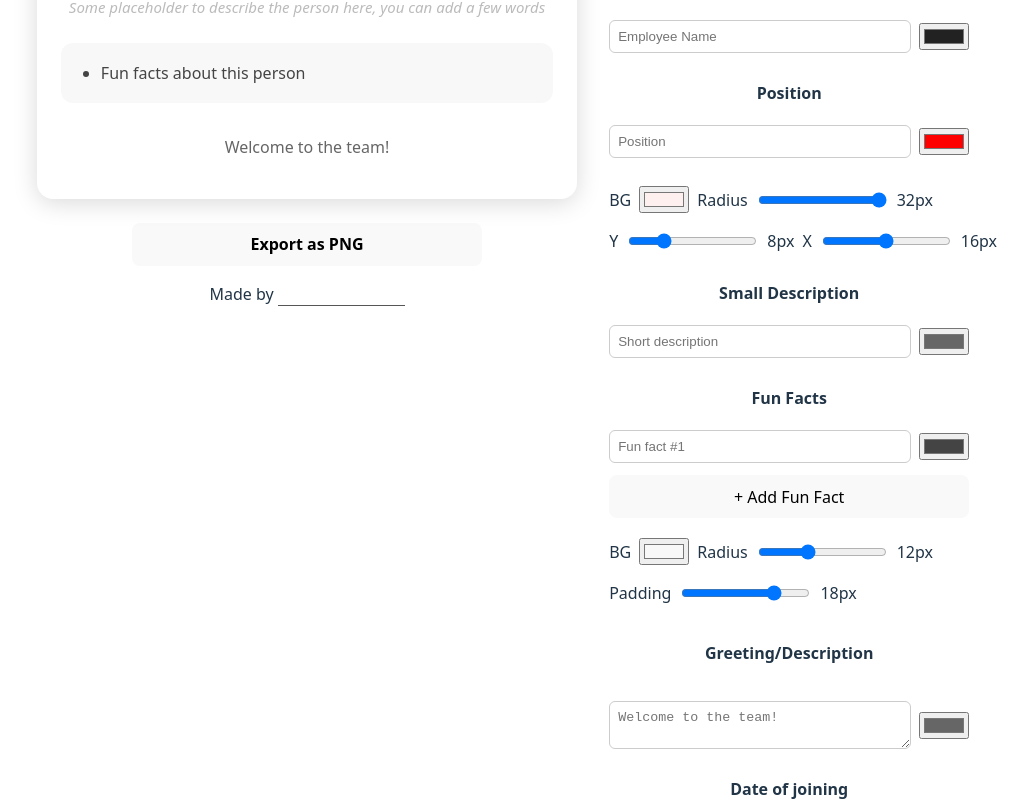
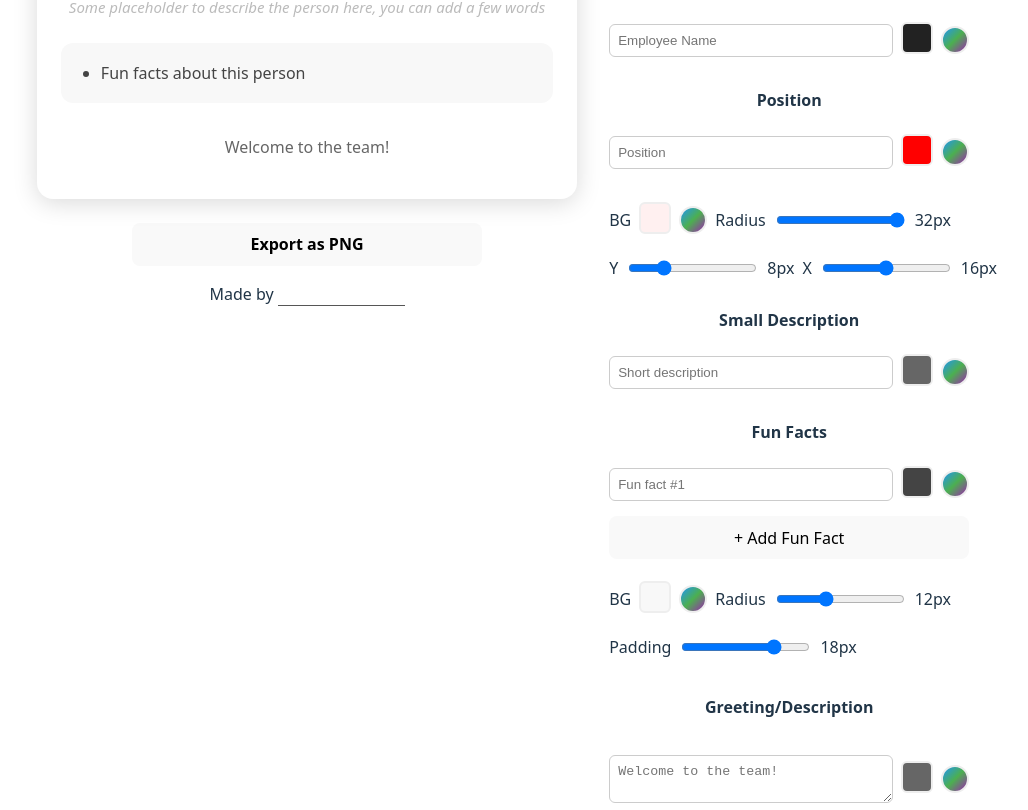
Before and after one commit to german23405/employee-card-generator, a React (Vite) app: page / in a window 1280 px wide. Shown: the part 550-1360 px from the top of the page, without its empty margins (137-1165 px from the left). Built offline with nearby package versions, Linux system fonts and the light colour scheme.

Commit message:
fix: robust color picker popup with react-colorful, closes only on outside click

```diff
--- a/src/components/Controls.jsx
+++ b/src/components/Controls.jsx
@@ -1,4 +1,6 @@
-import React, { useRef } from "react";
+import React, { useRef, useState, useEffect } from "react";
+import ReactDOM from "react-dom";
+import { HexColorPicker } from "react-colorful";
 
 export default function Controls({ cardData, setCardData, settings, setSettings, employeeName, onEmployeeNameChange, position, onPositionChange, dateOfJoining, onDateOfJoiningChange }) {
   const fileInputRef = useRef();
@@ -36,6 +38,221 @@ export default function Controls({ cardData, setCardData, settings, setSettings,
       return { ...prev, funFacts: newFacts };
     });
   };
+
+  const [activeColorInput, setActiveColorInput] = useState(null);
+
+  // Helper to render color input with pinned colors
+  function ColorInputWithPinned({ value, onChange, id, title }) {
+    const inputRef = useRef();
+    const popupRef = useRef();
+    const colorButtonRef = useRef();
+    // const colorPickerRef = useRef(); // not needed for react-colorful
+    const [popupPos, setPopupPos] = useState(null);
+    const [hovered, setHovered] = useState(""); // "picker" or ""
+    const [colorInputActive, setColorInputActive] = useState(false);
+    const [showColorful, setShowColorful] = useState(false);
+    const [colorfulPos, setColorfulPos] = useState(null);
+    const colorfulPopupRef = useRef();
+    const [justOpened, setJustOpened] = useState(false);
+
+    // Only for pinned colors popup
+    useEffect(() => {
+      if (activeColorInput === id && inputRef.current) {
+        const rect = inputRef.current.getBoundingClientRect();
+        setPopupPos({
+          top: rect.bottom + window.scrollY + 4,
+          left: rect.left + window.scrollX,
+        });
+      }
+    }, [activeColorInput, id]);
+
+    // For react-colorful popup
+    useEffect(() => {
+      if (showColorful && colorButtonRef.current) {
+        const rect = colorButtonRef.current.getBoundingClientRect();
+        setColorfulPos({
+          top: rect.bottom + window.scrollY + 4,
+          left: rect.left + window.scrollX,
+        });
+        setJustOpened(true);
+        setTimeout(() => setJustOpened(false), 200);
+      }
+    }, [showColorful]);
+
+    useEffect(() => {
+      function handleClick(e) {
+        if (justOpened) return;
+        // For pinned colors popup
+        if (
+          activeColorInput === id &&
+          inputRef.current &&
+          popupRef.current &&
+          !inputRef.current.contains(e.target) &&
+          !popupRef.current.contains(e.target) &&
+          !colorInputActive // Only close if not interacting with color input
+        ) {
+          setActiveColorInput(null);
+        }
+        // For react-colorful popup
+        if (
+          showColorful &&
+          colorButtonRef.current &&
+          colorfulPopupRef.current &&
+          !colorButtonRef.current.contains(e.target) &&
+          !colorfulPopupRef.current.contains(e.target)
+        ) {
+          setShowColorful(false);
+        }
+      }
+      document.addEventListener("mousedown", handleClick);
+      return () => document.removeEventListener("mousedown", handleClick);
+    }, [activeColorInput, id, colorInputActive, showColorful, justOpened]);
+
+    // Handler for gradient button (react-colorful popup)
+    const handleGradientClick = () => {
+      setShowColorful(true);
+    };
+
+    return (
+      <div style={{ position: "relative", display: "inline-flex", alignItems: "center", gap: 8 }}>
+        {/* Color swatch input (only opens pinned popup) */}
+        <div>
+          <div
+            ref={inputRef}
+            tabIndex={0}
+            style={{
+              width: 28,
+              height: 28,
+              borderRadius: 6,
+              border: "2px solid #eee",
+              background: value,
+              cursor: "pointer",
+              display: "inline-block",
+              marginTop: 2,
+            }}
+            onClick={() => setActiveColorInput(id)}
+            aria-label={title}
+            role="button"
+          />
+          {activeColorInput === id && popupPos && ReactDOM.createPortal(
+            <div
+              ref={popupRef}
+              style={{
+                position: "absolute",
+                top: popupPos.top,
+                left: popupPos.left,
+                zIndex: 9999,
+                background: "#fff",
+                border: "1px solid #eee",
+                borderRadius: 8,
+                boxShadow: "0 2px 12px rgba(0,0,0,0.12)",
+                padding: 8,
+                display: "flex",
+                gap: 8,
+                alignItems: "center",
+              }}
+            >
+              <span style={{ fontWeight: 500, marginRight: 8, color: '#111' }}>Pinned colors:</span>
+              {PINNED_COLORS.map((color) => (
+                <button
+                  key={color}
+                  type="button"
+                  onClick={() => {
+                    onChange({ target: { value: color } });
+                    setActiveColorInput(null);
+                  }}
+                  style={{
+                    width: 24,
+                    height: 24,
+                    borderRadius: 6,
+                    border: "2px solid #eee",
+                    background: color,
+                    cursor: "pointer",
+                    outline: "none",
+                    padding: 0,
+                  }}
+                  aria-label={`Select pinned color ${color}`}
+                />
+              ))}
+            </div>,
+            document.body
+          )}
+        </div>
+        {/* Gradient button for react-colorful color picker (completely independent) */}
+        <div
+          style={{ position: "relative" }}
+          onMouseEnter={() => setHovered("picker")}
+          onMouseLeave={() => setHovered("")}
+        >
+          <button
+            ref={colorButtonRef}
+            type="button"
+            onClick={handleGradientClick}
+            style={{
+              width: 28,
+              height: 28,
+              borderRadius: "50%",
+              border: "2px solid #eee",
+              background: "linear-gradient(135deg, #2196f3 0%, #4caf50 50%, #9c27b0 100%)",
+              display: "flex",
+              alignItems: "center",
+              justifyContent: "center",
+              cursor: "pointer",
+              padding: 0,
+              position: "relative",
+            }}
+            aria-label="All colors"
+          />
+          {hovered === "picker" && (
+            <div style={{
+              position: "absolute",
+              top: -32,
+              left: "50%",
+              transform: "translateX(-50%)",
+              background: "#222",
+              color: "#fff",
+              padding: "2px 10px",
+              borderRadius: 6,
+              fontSize: 13,
+              whiteSpace: "nowrap",
+              zIndex: 10000,
+            }}>
+              All colors
+            </div>
+          )}
+          {showColorful && colorfulPos && ReactDOM.createPortal(
+            <div
+              className="colorful-popup"
+              ref={colorfulPopupRef}
+              style={{
+                position: "absolute",
+                top: colorfulPos.top,
+                left: colorfulPos.left,
+                zIndex: 10000,
+                background: "#fff",
+                border: "1px solid #eee",
+                borderRadius: 8,
+                boxShadow: "0 2px 12px rgba(0,0,0,0.12)",
+                padding: 12,
+              }}
+            >
+              <HexColorPicker color={value} onChange={c => onChange({ target: { value: c } })} className="react-colorful" />
+              <input
+                type="text"
+                value={value}
+                onChange={e => onChange({ target: { value: e.target.value } })}
+                style={{ marginTop: 8, width: 100, padding: 4, borderRadius: 4, border: '1px solid #ccc' }}
+                placeholder="#RRGGBB"
+                onClick={e => e.stopPropagation()}
+                onMouseDown={e => e.stopPropagation()}
+              />
+            </div>,
+            document.body
+          )}
+        </div>
+      </div>
+    );
+  }
 
   return (
     <div style={{ minWidth: 320, maxWidth: 360, display: "flex", flexDirection: "column", gap: 20 }}>
@@ -190,10 +407,10 @@ export default function Controls({ cardData, setCardData, settings, setSettings,
           placeholder="Employee Name"
           style={{ flex: 1, padding: 8, borderRadius: 6, border: "1px solid #ccc" }}
         />
-        <input
-          type="color"
+        <ColorInputWithPinned
           value={settings.fontColorName}
           onChange={e => setSettings(prev => ({ ...prev, fontColorName: e.target.value }))}
+          id="fontColorName"
           title="Name color"
         />
       </div>
@@ -207,10 +424,10 @@ export default function Controls({ cardData, setCardData, settings, setSettings,
           placeholder="Position"
           style={{ flex: 1, padding: 8, borderRadius: 6, border: "1px solid #ccc" }}
         />
-        <input
-          type="color"
+        <ColorInputWithPinned
           value={settings.fontColorPosition}
           onChange={e => setSettings(prev => ({ ...prev, fontColorPosition: e.target.value }))}
+          id="fontColorPosition"
           title="Position color"
         />
       </div>
@@ -219,10 +436,11 @@ export default function Controls({ cardData, setCardData, settings, setSettings,
       <div style={{ display: "flex", gap: 16, marginBottom: 8, flexDirection: "column" }}>
         <div style={{ flex: 1, display: "flex", alignItems: "center", gap: 8 }}>
           <label>BG</label>
-          <input
-            type="color"
+          <ColorInputWithPinned
             value={settings.positionBgColor}
             onChange={e => setSettings(prev => ({ ...prev, positionBgColor: e.target.value }))}
+            id="positionBgColor"
+            title="Position background color"
           />
           <label>Radius</label>
           <input
@@ -265,10 +483,10 @@ export default function Controls({ cardData, setCardData, settings, setSettings,
           placeholder="Short description"
           style={{ flex: 1, padding: 8, borderRadius: 6, border: "1px solid #ccc" }}
         />
-        <input
-          type="color"
+        <ColorInputWithPinned
           value={settings.fontColorSmallDescription}
           onChange={e => setSettings(prev => ({ ...prev, fontColorSmallDescription: e.target.value }))}
+          id="fontColorSmallDescription"
           title="Small description color"
         />
       </div>
@@ -290,10 +508,10 @@ export default function Controls({ cardData, setCardData, settings, setSettings,
               </button>
             )}
             {idx === 0 && (
-              <input
-                type="color"
+              <ColorInputWithPinned
                 value={settings.fontColorFunFacts}
                 onChange={e => setSettings(prev => ({ ...prev, fontColorFunFacts: e.target.value }))}
+                id="fontColorFunFacts"
                 title="Fun facts color"
               />
             )}
@@ -308,10 +526,11 @@ export default function Controls({ cardData, setCardData, settings, setSettings,
       <div style={{ display: "flex", gap: 16, marginBottom: 16, flexDirection: "column" }}>
         <div style={{ flex: 1, display: "flex", alignItems: "center", gap: 8 }}>
           <label>BG</label>
-          <input
-            type="color"
+          <ColorInputWithPinned
             value={settings.funFactsBgColor}
             onChange={e => setSettings(prev => ({ ...prev, funFactsBgColor: e.target.value }))}
+            id="funFactsBgColor"
+            title="Fun facts background color"
           />
           <label>Radius</label>
           <input
@@ -345,10 +564,10 @@ export default function Controls({ cardData, setCardData, settings, setSettings,
           rows={2}
           style={{ flex: 1, padding: 8, borderRadius: 6, border: "1px solid #ccc" }}
         />
-        <input
-          type="color"
+        <ColorInputWithPinned
           value={settings.fontColorGreeting}
           onChange={e => setSettings(prev => ({ ...prev, fontColorGreeting: e.target.value }))}
+          id="fontColorGreeting"
           title="Greeting color"
         />
       </div>
@@ -361,10 +580,10 @@ export default function Controls({ cardData, setCardData, settings, setSettings,
           onChange={e => onDateOfJoiningChange(e.target.value)}
           style={{ flex: 1, padding: 8, borderRadius: 6, border: "1px solid #ccc" }}
         />
-        <input
-          type="color"
+        <ColorInputWithPinned
           value={settings.fontColorDate}
           onChange={e => setSettings(prev => ({ ...prev, fontColorDate: e.target.value }))}
+          id="fontColorDate"
           title="Date color"
         />
       </div>
@@ -392,13 +611,48 @@ export default function Controls({ cardData, setCardData, settings, setSettings,
       </div>
       <div style={{ display: "flex", alignItems: "center", gap: 12 }}>
         <label htmlFor="bg-color">Background</label>
-        <input
-          type="color"
+        <ColorInputWithPinned
           value={settings.background}
-          onChange={(e) => setSettings((prev) => ({ ...prev, background: e.target.value }))}
-          id="bg-color"
+          onChange={e => setSettings(prev => ({ ...prev, background: e.target.value }))}
+          id="background"
+          title="Card background color"
         />
       </div>
     </div>
   );
 }
+
+// Add this helper component at the top (after imports)
+const PINNED_COLORS = [
+  "#d9d9d9",
+  "#0c0c0c",
+  "#f6130d",
+  "#05abc4",
+  "#ffc433",
+];
+
+function PinnedColors({ onSelect }) {
+  return (
+    <div style={{ display: "flex", gap: 8, marginBottom: 8, alignItems: "center" }}>
+      <span style={{ fontWeight: 500, marginRight: 8 }}>Pinned colors:</span>
+      {PINNED_COLORS.map((color) => (
+        <button
+          key={color}
+          type="button"
+          onClick={() => onSelect(color)}
+          style={{
+            width: 24,
+            height: 24,
+            borderRadius: 6,
+            border: "2px solid #eee",
+            background: color,
+            cursor: "pointer",
+            outline: "none",
+            padding: 0,
+          }}
+          aria-label={`Select pinned color ${color}`}
+        />
+      ))}
+    </div>
+  );
+}
```
